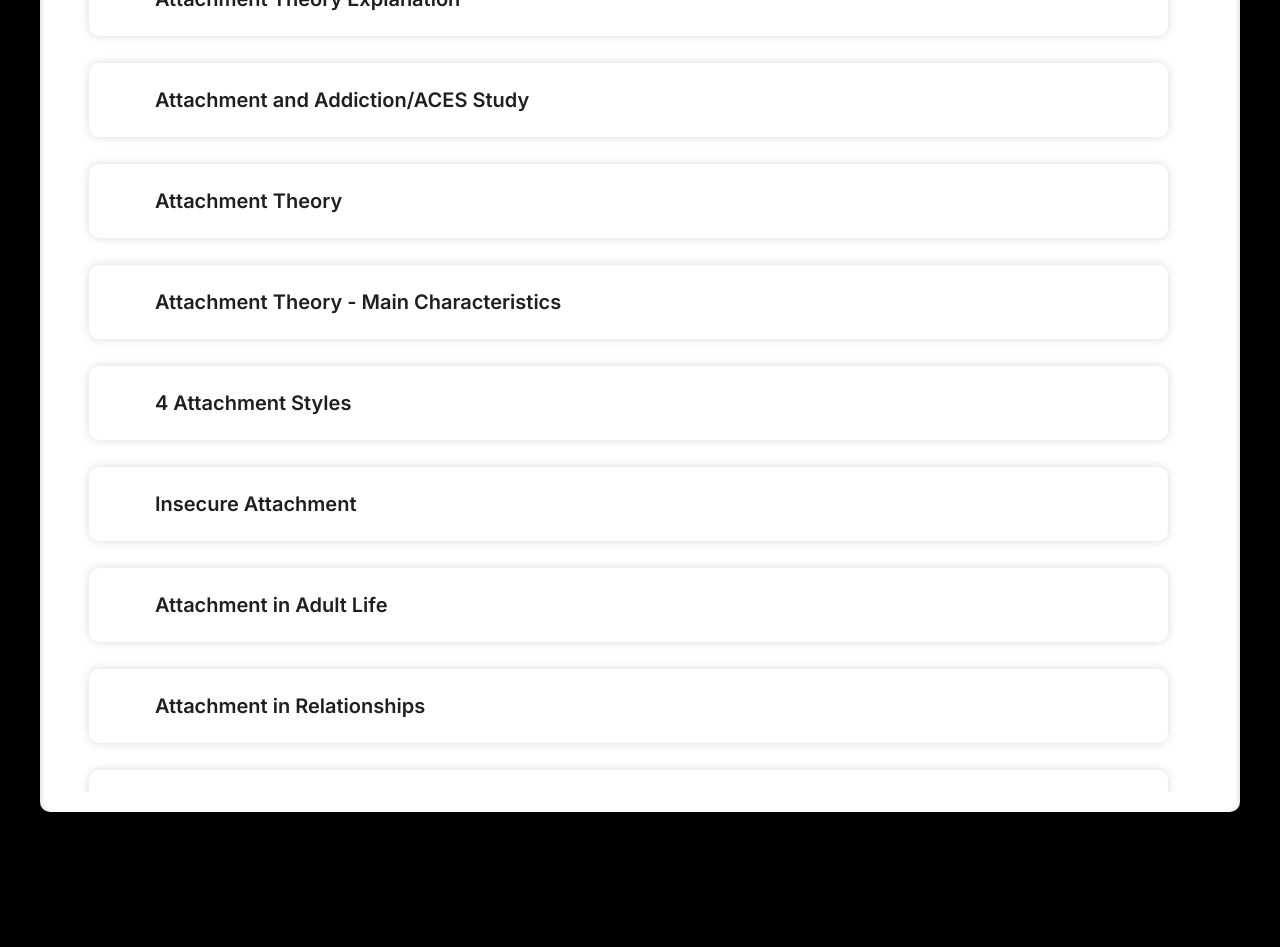
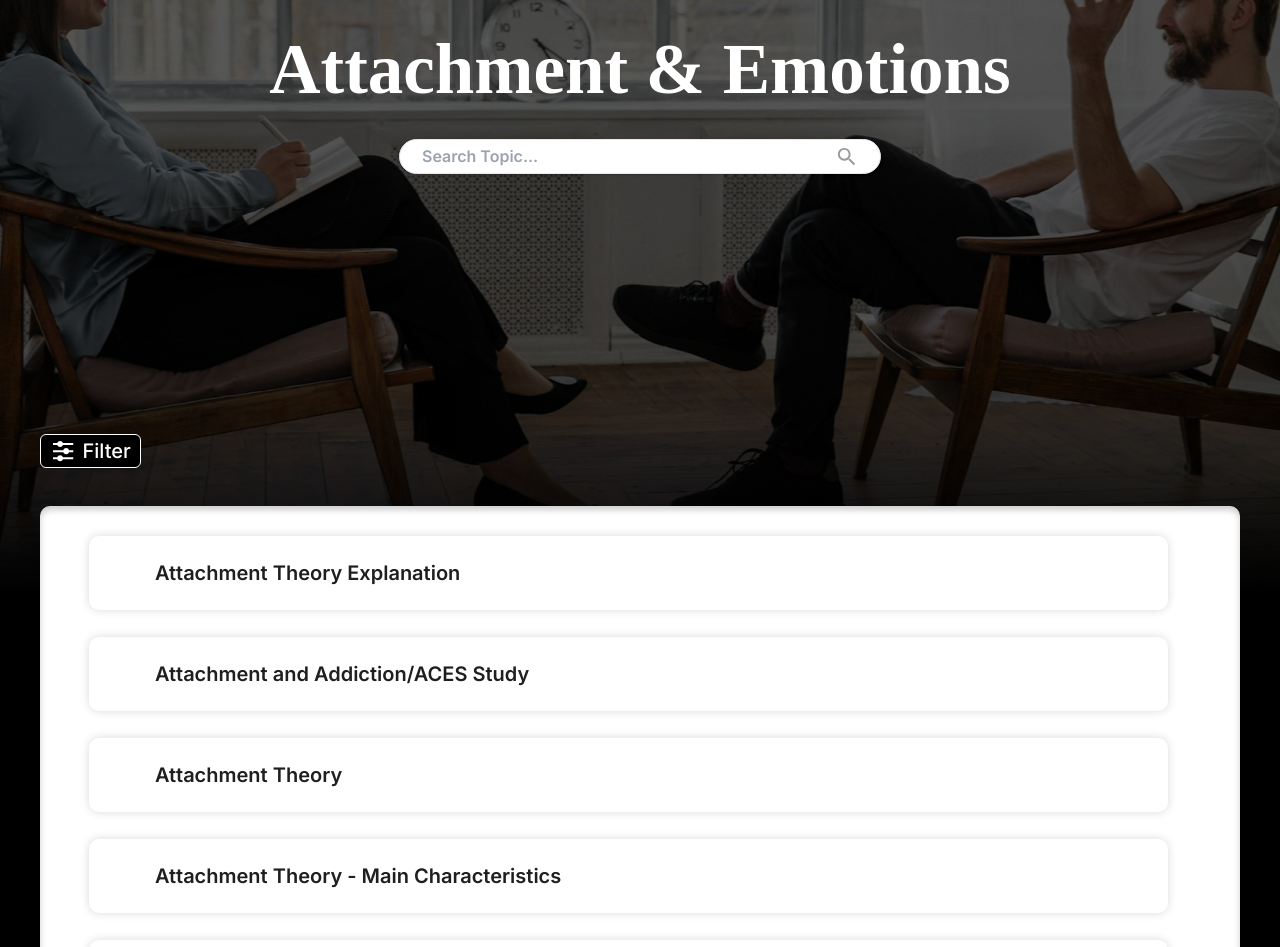
Before and after one commit to topcowmoo/areca-vestiaria, a React (Vite) app: page /attachments-and-emotions in a window 1280 px wide. Shown: the part 240-1187 px from the top of the page. Built offline with nearby package versions, Linux system fonts and the light colour scheme; a web font is replaced by a local one.

Commit message:
added title and searchbar

```diff
--- a/src/pages/AttachmentsAndEmotions.jsx
+++ b/src/pages/AttachmentsAndEmotions.jsx
@@ -1,6 +1,7 @@
 import { useState } from "react";
 import GeneralFilter from "../components/GeneralFilter";
 import Directory from "../components/Directory";
+import SearchBar from "../components/SearchBar";
 
 function AttachmentsAndEmotions() {
   const [filteredData, setFilteredData] = useState([]);
@@ -16,9 +17,20 @@ function AttachmentsAndEmotions() {
   };
 
   return (
-    <div className="flex flex-col items-center justify-start min-h-screen bg-black pb-[100px] pt-[100px]">
-      <div className="relative w-[1200px]">
-        <div className="relative z-20">
+    <div className="flex flex-col min-h-screen bg-gradient-to-b from-black to-black">
+      <div className="w-full h-[847px] bg-attachment-page bg-cover bg-center flex flex-col items-center justify-center">
+        <h1 className="text-center text-white text-[71px] font-extrabold font-[playfair] -mt-[161.5px]">
+          Attachment & Emotions
+        </h1>
+        <div className="flex flex-col items-center">
+          <SearchBar />
+        </div>
+      </div>
+
+      <div className="flex flex-col items-center justify-start flex-grow pb-[100px] -mt-[173px]">
+        <div className="w-[1200px] min-h-[500px]">
+          {" "}
+          {/* Adjust min-height as needed */}
           <GeneralFilter
             currentPage={category}
             setFilteredData={setFilteredData}
@@ -29,8 +41,6 @@ function AttachmentsAndEmotions() {
               (isFilterBoxOpen ? "animate-slideDown" : "animate-slideUp")
             }`}
           />
-        </div>
-
           <div className="flex flex-col pt-[37px]">
             <div
               className={`transition-all duration-500 ease-in-out flex origin-left ${
@@ -39,8 +49,9 @@ function AttachmentsAndEmotions() {
             >
               <Directory
                 filteredData={filteredData}
-              className="flex-1 min-w-[75%]" // Keep this as a base width when open
+                className="flex-1 min-w-[75%]"
               />
+            </div>
           </div>
         </div>
       </div>
```
Lines whose indentation alone changed are shown as unchanged.
